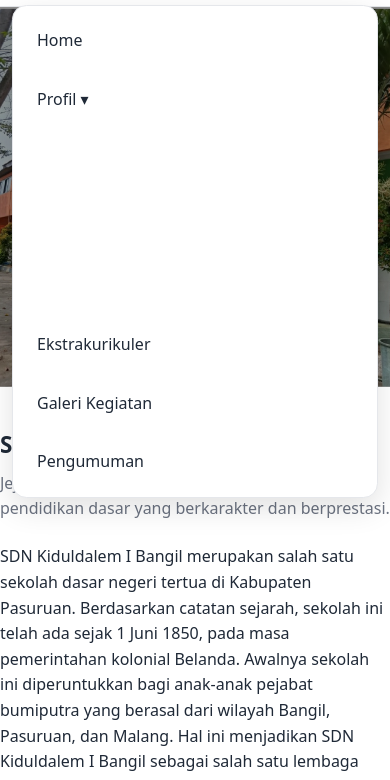
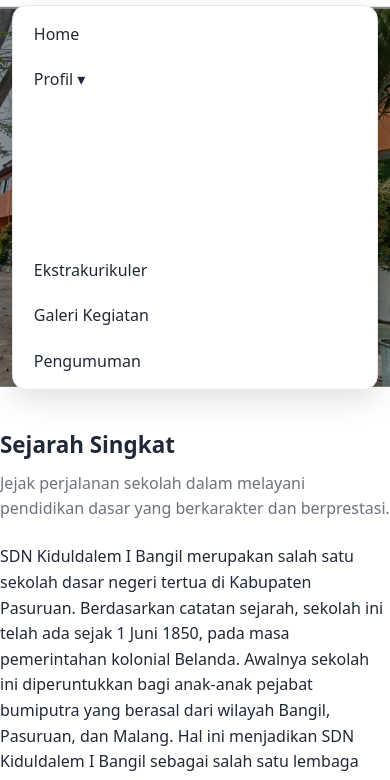
Before and after one commit to maulanayusril85/websitesekolah, a plain HTML site: page profil/sejarah.html in a window 390 px wide. Both pictures are taken after a click on the button "Buka menu". Shown: the part 51-831 px from the top of the page. Drawn offline with Linux system fonts and the light colour scheme.

Commit message:
Add files via upload

```diff
--- a/assets/css/styles.css
+++ b/assets/css/styles.css
@@ -102,11 +102,12 @@ body {
     overflow: auto;
   }
   .nav.open { display: block; }
-  .nav ul { flex-direction: column; align-items: stretch; gap: .25rem; min-width: auto; padding: .5rem; }
-  .nav a { display: block; width: 100%; padding: .9rem 1rem; border-radius: .6rem; }
-  .dropdown-toggle { display: block; width: 100%; text-align: left; padding: .9rem 1rem; border: 0; background: transparent; border-radius: .6rem; }
+  .nav ul { flex-direction: column; align-items: stretch; gap: .125rem; min-width: auto; padding: .4rem; }
+  .nav li { margin: 0; }
+  .nav a { display: block; width: 100%; padding: .7rem .9rem; line-height: 1.3; border-radius: .6rem; }
+  .dropdown-toggle { display: block; width: 100%; text-align: left; padding: .7rem .9rem; line-height: 1.3; margin: 0; border: 0; background: transparent; border-radius: .6rem; }
   .dropdown-toggle:hover, .dropdown-toggle:focus { background: var(--surface); }
-  .dropdown-menu { position: static; box-shadow: none; border: 0; padding-left: .9rem; margin-top: 0; transform: none; }
+  .dropdown-menu { position: static; box-shadow: none; border: 0; padding-left: .75rem; margin: .1rem 0 0; transform: none; }
 }
 
 /* Buttons */
```
